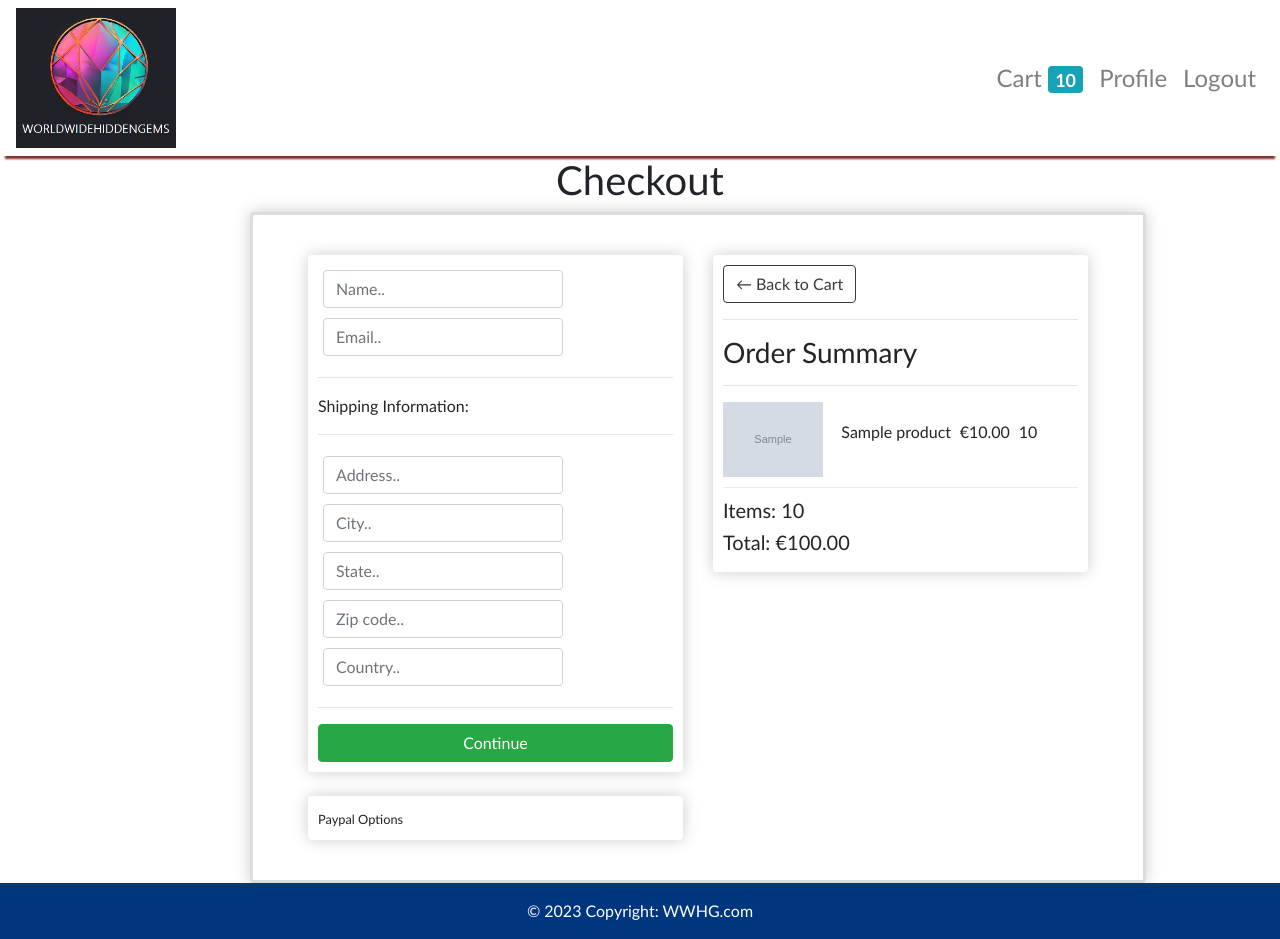
After one commit to Tziim/WWHG, a Django app: page /checkout/ in a window 1280 px wide. The commit adds this page. Run offline with Django 4.2, Linux system fonts and the light colour scheme; a user stored in the database is signed in; tables that the repository leaves empty hold one stand-in row (values such as "Sample post"); grey boxes marked "Sample" are stand-in pictures; some libraries are stand-ins or nearby versions.

Commit message:
Kustutasin kasutamatu cart_detail ja tegin checkouti, lisasin css, path ja checkout views. Dünaamiliselt liigub nüüd info ka checkout lehele

```diff
--- a/wwhg_site/static/css/style.css
+++ b/wwhg_site/static/css/style.css
@@ -365,6 +365,28 @@ body {
     padding: 5px;
 }
 
+.co-register-form {
+    border: 3px solid #ddd;
+    padding: 40px; /* Add padding for better readability */
+    width: 70%; /* Ensure description takes full width */
+    box-sizing: border-box;
+    margin-left: 250px;
+    box-shadow: hsl(0, 0%, 80%) 0 0 16px;
+    background-color: #fff;
+    border-radius: 4px;
+}
+
+.co-register-box {
+    display: table;
+    justify-content: center;
+    align-items: center;
+    height: 15vh;
+    margin: 10vh;
+}
 .hidden {
     display: none!important;
 }
+
+.co-row-image {
+    width: 50px;
+}
--- /dev/null
+++ b/wwhg_site/wwhg_app/templates/cart/checkout.html
@@ -0,0 +1,83 @@
+{% extends "base.html" %}
+
+{% block title %}Products{% endblock %}
+
+{% load static %}
+
+{% block content %}
+<html lang="en">
+<head>
+    <meta charset="UTF-8">
+     <title>Shopping Cart</title>
+    <link rel="stylesheet" type="text/css" href="{% static 'css/styles.css' %}"> <!-- Add this line to include your styles.css -->
+</head>
+<body>
+    <h1 class="text-center">Checkout</h1>
+     <div class="row shopping-register-form">
+		<div class="col-lg-6">
+			<div class="box-element" id="form-wrapper">
+				<form id="form">
+					<div id="user-info">
+						<div class="form-field">
+							<input required class="form-control" type="text" name="name" placeholder="Name..">
+						</div>
+						<div class="form-field">
+							<input required class="form-control" type="email" name="email" placeholder="Email..">
+						</div>
+					</div>
+
+					<div id="shipping-info">
+						<hr>
+						<p>Shipping Information:</p>
+						<hr>
+						<div class="form-field">
+							<input class="form-control" type="text" name="address" placeholder="Address..">
+						</div>
+						<div class="form-field">
+							<input class="form-control" type="text" name="city" placeholder="City..">
+						</div>
+						<div class="form-field">
+							<input class="form-control" type="text" name="state" placeholder="State..">
+						</div>
+						<div class="form-field">
+							<input class="form-control" type="text" name="zipcode" placeholder="Zip code..">
+						</div>
+						<div class="form-field">
+							<input class="form-control" type="text" name="country" placeholder="Country..">
+						</div>
+					</div>
+
+					<hr>
+					<input id="form-button" class="btn btn-success btn-block" type="submit" value="Continue">
+				</form>
+			</div>
+
+			<br>
+			<div class="box-element" id="payment-info">
+				<small>Paypal Options</small>
+			</div>
+
+		</div>
+
+            <div class="col-lg-6">
+                <div class="box-element">
+                    <a  class="btn btn-outline-dark" href="/cart">&#x2190; Back to Cart</a>
+                    <hr>
+                    <h3>Order Summary</h3>
+                    <hr>
+                    {% for cart_item in cart_items %}
+                        <div class="cart-row">
+                            <div style="flex:2"><img class="row-image" src="{{ cart_item.product.image.url }}"></div>
+                            <div style="flex:2"><p>{{ cart_item.product.name }}</p></div>
+                            <div style="flex:1"><p>€{{ cart_item.product.price}}</p></div>
+                            <div style="flex:1"><p>{{ cart_item.quantity }}</p></div>
+                        </div>
+                    {% empty %}
+                        <p>Your cart is empty.</p>
+                    {% endfor %}
+                    <h5>Items: {{ shopping_cart.get_cart_items }}</h5>
+                    <h5>Total: €{{ shopping_cart.get_cart_total }}</h5>
+                </div>
+            </div>
+        </div>
+{% endblock content %}
--- a/wwhg_site/wwhg_app/urls.py
+++ b/wwhg_site/wwhg_app/urls.py
@@ -38,6 +38,8 @@ urlpatterns = [
          name='update_cart_item'),
     path('cart/update/<int:item_id>/', views.update_cart_item,
          name='update_cart_item'),
+    path('checkout/', views.checkout,
+         name='checkout'),
 
 ]
 
--- a/wwhg_site/wwhg_app/views.py
+++ b/wwhg_site/wwhg_app/views.py
@@ -142,3 +142,15 @@ def update_cart_item(request, item_id):
         cart_item.save()
 
     return redirect('view_cart')
+
+
+def checkout(request):
+    user = request.user
+    shopping_cart, created = ShoppingCart.objects.get_or_create(user=user)
+    cart_items = CartItem.objects.filter(cart=shopping_cart)
+
+    context = {
+        'cart_items': cart_items,
+        'shopping_cart': shopping_cart,
+    }
+    return render(request, 'cart/checkout.html', context)
```
Also changed, not shown: wwhg_site/wwhg_app/templates/cart/cart_detail.html (deleted, +0 -71 lines).
